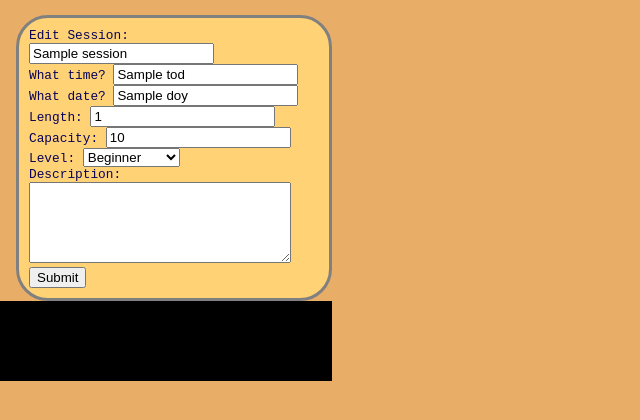
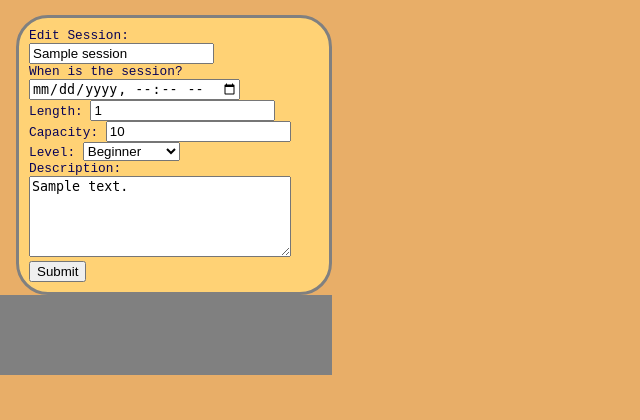
Before and after one commit to andrewswise27/gains_house, a Flask app: page /sessions/edit/1 in a window 1280 px wide. Shown: the part 99-519 px from the top of the page, without its empty margins (0-640 px from the left). Run offline with Flask 2, Linux system fonts and the light colour scheme; a database or web service that is not in the repository returns one stand-in record (values such as "Sample title"); some libraries are stand-ins or nearby versions.

Commit message:
made timedate value in sessions represent as TIMESTAMP datatype

```diff
--- a/controllers/session_controller.py
+++ b/controllers/session_controller.py
@@ -21,14 +21,13 @@ def description(id):
 @sessions_blueprint.route("/home", methods=['POST'])
 def create_session():
     name = request.form['session_name']
-    tod = request.form['tod']
-    doy = request.form['doy']
+    timedate = request.form['timedate']
     length = request.form['length']
     capacity = request.form['capacity']
     description = request.form['description']
     level = request.form['level']
 
-    session = Session(name, tod, doy, length, capacity, description, level)
+    session = Session(name, timedate, length, capacity, description, level)
 
     session_repository.save(session)
     return redirect('/sessions')
@@ -41,8 +40,7 @@ def edit_view(id):
 @sessions_blueprint.route("/sessions/edit/<id>", methods=['POST'])
 def edit(id):
     name = request.form['session_name']
-    tod = request.form['tod']
-    doy = request.form['doy']
+    timedate = request.form['timedate']
     length = request.form['length']
     capacity = request.form['capacity']
     description = request.form['description']
@@ -50,8 +48,7 @@ def edit(id):
 
     session = session_repository.select_session(id)
     session.name = name
-    session.tod = tod
-    session.doy = doy
+    session.timedate = timedate
     session.length = length
     session.capacity = capacity
     session.description = description
--- a/db/gains_house.sql
+++ b/db/gains_house.sql
@@ -12,8 +12,7 @@ CREATE TABLE gyms (
 CREATE TABLE sessions (
     id SERIAL PRIMARY KEY,
     name VARCHAR(255),
-    tod TEXT,
-    doy TEXT,
+    timedate TIMESTAMP,
     length INT,
     capacity INT,
     level VARCHAR(255),
--- a/models/session.py
+++ b/models/session.py
@@ -1,8 +1,7 @@
 class Session:
-    def __init__(self, _name, _tod, _doy, _length, _capacity, _description, _level, _id=None):
+    def __init__(self, _name, _timedate, _length, _capacity, _description, _level, _id=None):
         self.name = _name
-        self.tod = _tod
-        self.doy = _doy
+        self.timedate = _timedate
         self.length = _length
         self.capacity = _capacity
         self.description = _description
--- a/repositories/session_repository.py
+++ b/repositories/session_repository.py
@@ -9,8 +9,8 @@ from repositories import member_repository
 from repositories import gym_repository
 
 def save(session):
-    sql = "INSERT INTO sessions (name, tod, doy, length, capacity, level, description) VALUES (%s, %s, %s, %s, %s, %s, %s) RETURNING ID"
-    values = [session.name, session.tod, session.doy, session.length, session.capacity, session.level, session.description]
+    sql = "INSERT INTO sessions (name, timedate, length, capacity, level, description) VALUES (%s, %s, %s, %s, %s, %s) RETURNING ID"
+    values = [session.name, session.timedate, session.length, session.capacity, session.level, session.description]
     results = run_sql(sql, values)
     session.id = results[0]['id']
     return session
@@ -18,10 +18,10 @@ def save(session):
 def select_all():
     sessions = []
 
-    sql = "SELECT * FROM sessions"
+    sql = "SELECT * FROM sessions ORDER BY timedate"
     results = run_sql(sql)
     for row in results:
-        session = Session(row['name'], row['tod'], row['doy'], row['length'], row['capacity'], row['description'], row['level'], row['id'])
+        session = Session(row['name'], row['timedate'], row['length'], row['capacity'], row['description'], row['level'], row['id'])
         sessions.append(session)
     return sessions
 
@@ -33,10 +33,10 @@ def select_session(id):
     sql = "SELECT * FROM sessions WHERE id = %s"
     values = [id]
     results = run_sql(sql, values)[0]
-    session = Session(results['name'], results['tod'], results['doy'], results['length'], results['capacity'], results['description'], results['level'], results['id'])
+    session = Session(results['name'], results['timedate'], results['length'], results['capacity'], results['description'], results['level'], results['id'])
     return session
 
 def edit(session):
-    sql = "UPDATE sessions SET (name, tod, doy, length, capacity, description, level) = (%s, %s, %s, %s, %s, %s, %s) WHERE id = %s"
-    values = [session.name, session.tod, session.doy, session.length, session.capacity, session.description, session.level, session.id]
+    sql = "UPDATE sessions SET (name, timedate, length, capacity, description, level) = (%s, %s, %s, %s, %s, %s) WHERE id = %s"
+    values = [session.name, session.timedate, session.length, session.capacity, session.description, session.level, session.id]
     run_sql(sql, values)
--- a/static/styles.css
+++ b/static/styles.css
@@ -113,7 +113,7 @@ main {
 }
 
 body footer  {
-    background-color: black;
+    background-color: grey;
     height: 5rem;
     margin: 0;
     width: 100%;
--- a/templates/base.html
+++ b/templates/base.html
@@ -5,7 +5,7 @@
     <meta http-equiv="X-UA-Compatible" content="IE=edge">
     <meta name="viewport" content="width=device-width, initial-scale=1.0">
     <link rel="stylesheet" href="{{ url_for('static', filename='styles.css') }}">
-    <script src="https://kit.fontawesome.com/4e5ee99e1a.js" crossorigin="anonymous"></script>
+    <link rel="stylesheet" href="https://stackpath.bootstrapcdn.com/font-awesome/4.7.0/css/font-awesome.min.css" crossorigin="anonymous">
     <title>Gains House</title>
     <link rel="icon" type="image/x-icon" href="https://cdn.freelogodesign.org/files/ef10791aa0974a91885275d367c9531d/thumb/logo_200x200.png?v=0">
 </head>
--- a/templates/sessions/edit.html
+++ b/templates/sessions/edit.html
@@ -5,11 +5,8 @@
         <label for="session">Edit Session:</label>
         <input type="text" name="session_name" value="{{session.name}}">
         <br>
-        <label for="time">What time?</label>
-        <input type="text" name="tod" value="{{session.tod}}">
-        <br>
-        <label for="date">What date?</label>
-        <input type="text" name="doy" value="{{session.doy}}">
+        <label for="time">When is the session?</label>
+        <input type="datetime-local" name="timedate" value="{{session.timedate}}">
         <br>
         <label for="length">Length:</label>
         <input type="text" name="length" value="{{session.length}}">
@@ -25,7 +22,7 @@
         </select>
         <br>
         <label for="description">Description:</label>
-        <textarea name="description" aria-valuenow="{{session.description}}" id="" cols="30" rows="5"></textarea>
+        <textarea name="description" id="" cols="30" rows="5">{{session.description}}</textarea>
         <input class="btn btn--action" type="submit" value="Submit">
     </form>
     </div>
```
Also changed, not shown: console.py (+6 -6 lines), templates/index.html (+3 -6 lines), templates/sessions/index.html (+3 -4 lines).
